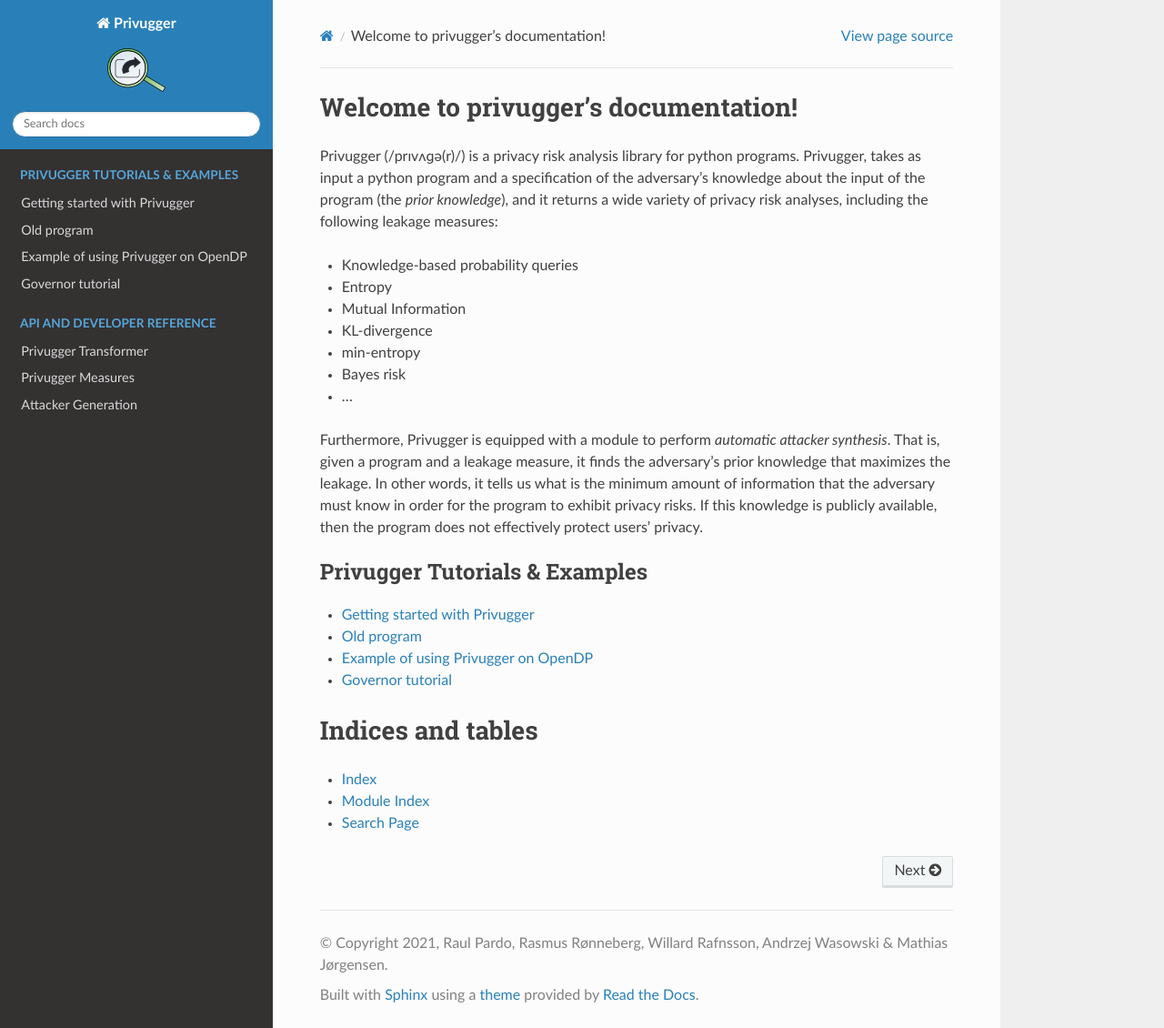
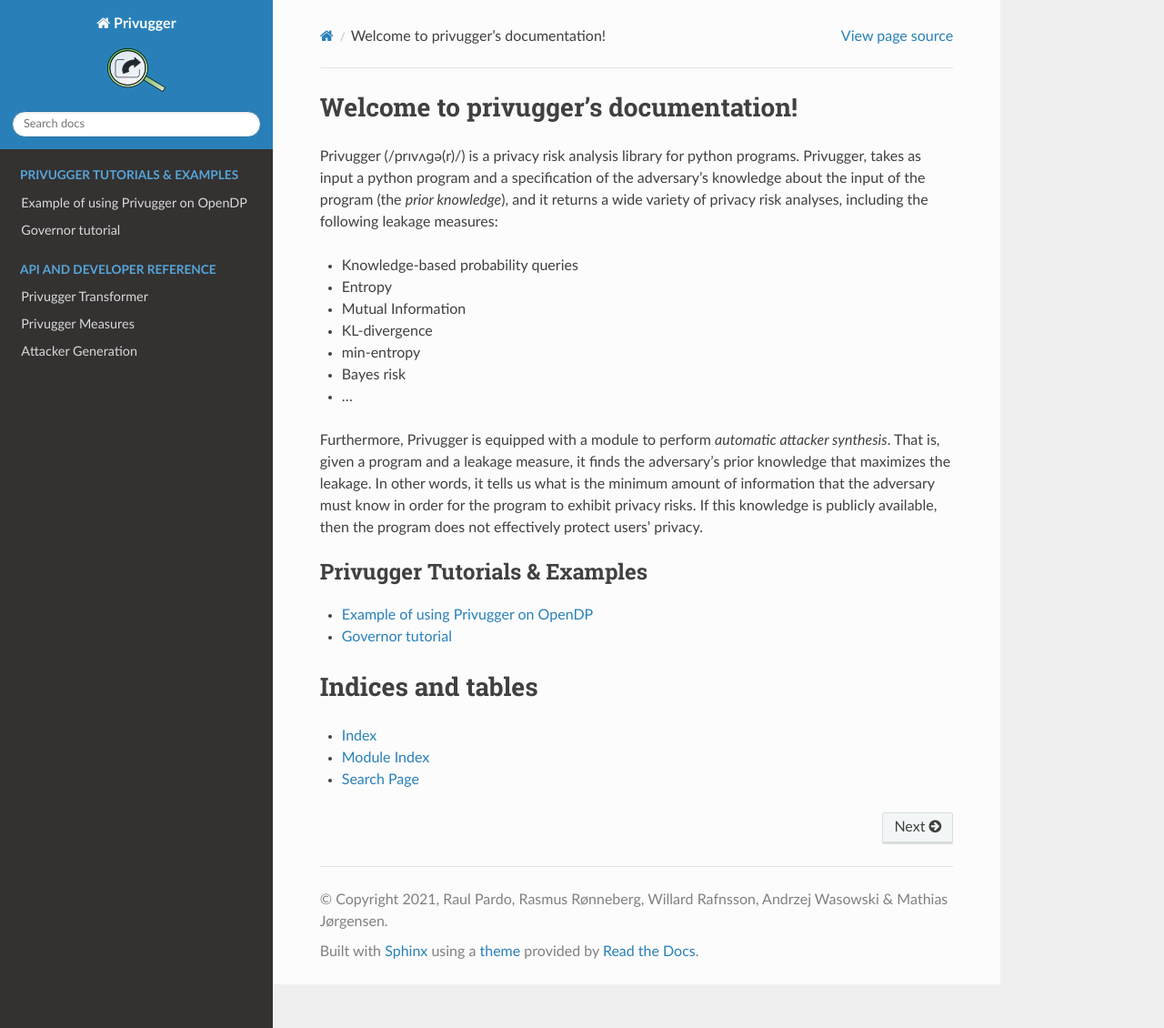
Before and after one commit to tommcamm/privugger, a Sphinx documentation site: the page built from docs/index.rst, in a window 1280 px wide and 1130 px high. Shown: the whole window at 91% size. Built offline with Sphinx 7.4.7 and the Read the Docs theme 2.0.0, drawn with Linux system fonts in a browser that asks for light colours; part of the change alters nothing that is shown.

```diff
--- a/docs/index.rst
+++ b/docs/index.rst
@@ -22,7 +22,6 @@ Furthermore, Privugger is equipped with a module to perform *automatic attacker
    :maxdepth: 1
    :caption: Privugger Tutorials & Examples
 
-   tutorials/Tutorial.ipynb
    tutorials/Open-dp-Tutorial.ipynb
    tutorials/Governor.ipynb
 
```
